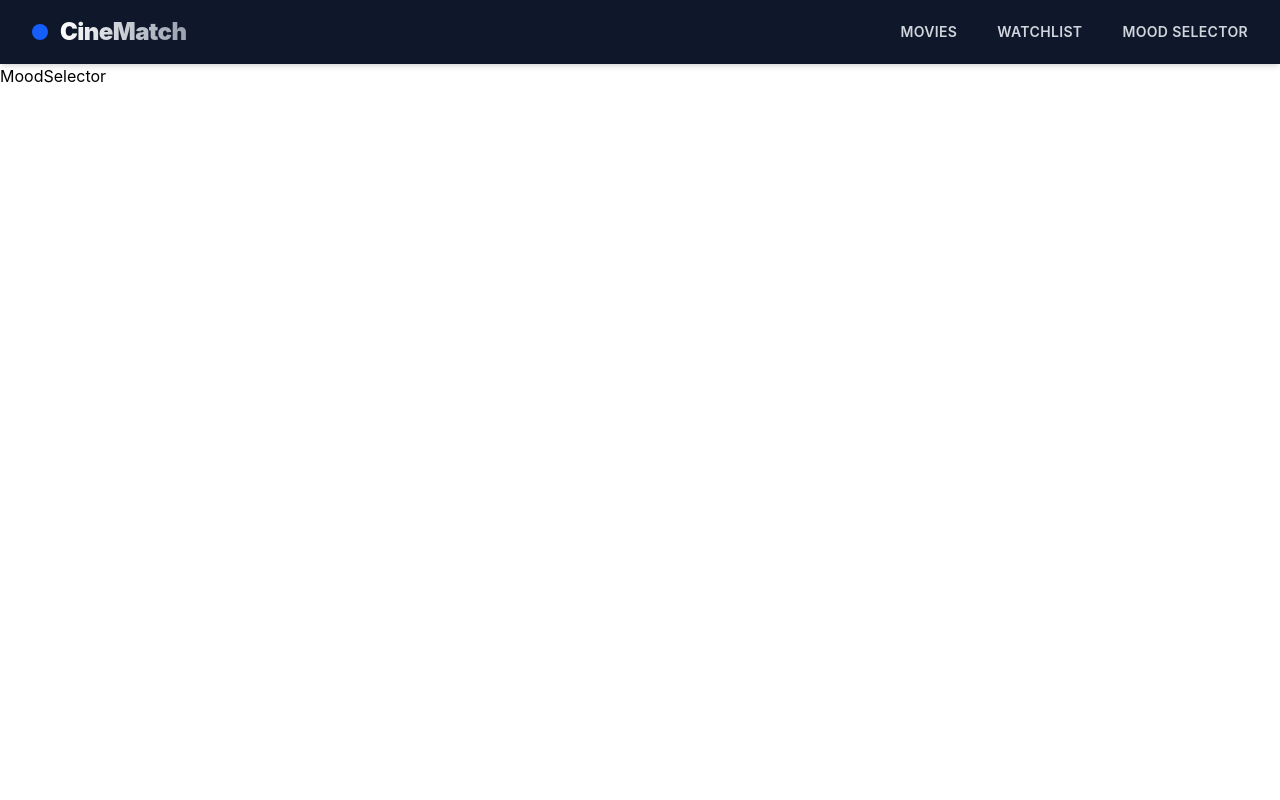
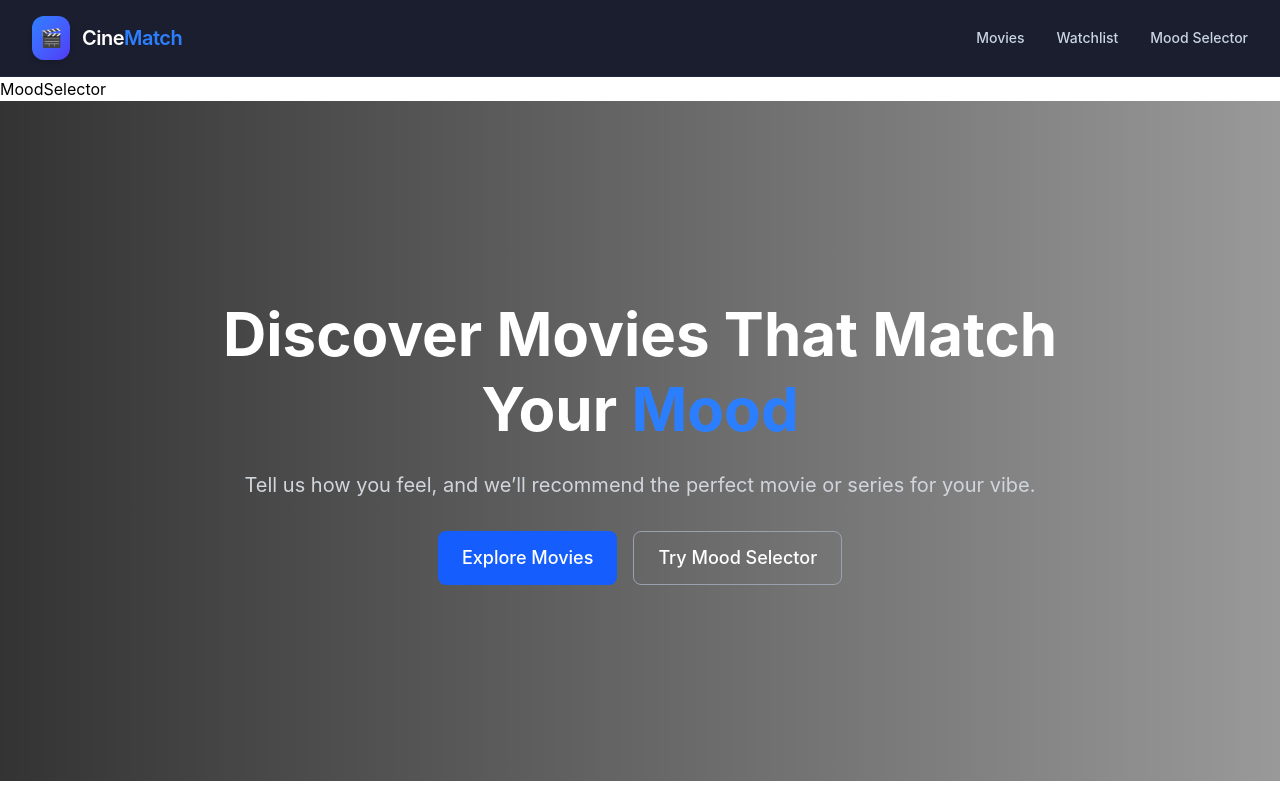
Before and after one commit to AdityaNayak12/imbd-clone, a React (Vite) app: page /mood in a window 1280 px wide. Built offline with nearby package versions, Linux system fonts and the light colour scheme.

Commit message:
feat(app): banner component

```diff
--- a/src/App.jsx
+++ b/src/App.jsx
@@ -3,6 +3,7 @@ import Navbar from './components/Navbar'
 import WatchList from './components/WatchList'
 import MoodSelector from './components/MoodSelector'
 import Movies from './components/Movies'
+import Banner from './components/Banner'
 import { BrowserRouter, Routes, Route } from "react-router-dom"
 
 function App() {
@@ -16,6 +17,7 @@ function App() {
           <Route path="/mood" element={<MoodSelector />} />
         </Routes>
       </BrowserRouter>
+      <Banner/>
 
 
     </>
--- /dev/null
+++ b/src/components/Banner.jsx
@@ -0,0 +1,41 @@
+import React, { Component } from 'react'
+
+function Banner() {
+    return (
+        <section className="relative w-full h-[85vh] flex items-center justify-center text-white overflow-hidden">
+
+
+            {/* Dark Overlay */}
+            <div className="absolute inset-0 bg-gradient-to-r from-black/80 via-black/60 to-black/40" />
+
+            {/* Content */}
+            <div className="relative z-10 max-w-4xl px-6 text-center">
+
+                <h1 className="text-4xl md:text-6xl font-bold leading-tight">
+                    Discover Movies That Match Your{" "}
+                    <span className="text-blue-500">Mood</span>
+                </h1>
+
+                <p className="mt-6 text-lg md:text-xl text-gray-300">
+                    Tell us how you feel, and we’ll recommend the perfect movie or
+                    series for your vibe.
+                </p>
+
+                {/* CTA Buttons */}
+                <div className="mt-8 flex flex-col sm:flex-row justify-center gap-4">
+                    <button className="px-6 py-3 bg-blue-600 hover:bg-blue-700 rounded-lg text-lg font-medium transition duration-300">
+                        Explore Movies
+                    </button>
+
+                    <button className="px-6 py-3 border border-gray-400 hover:border-white rounded-lg text-lg font-medium transition duration-300">
+                        Try Mood Selector
+                    </button>
+                </div>
+
+            </div>
+        </section>
+    )
+
+}
+
+export default Banner
--- a/src/components/Navbar.jsx
+++ b/src/components/Navbar.jsx
@@ -1,36 +1,48 @@
-import React from 'react'
-import {Link} from 'react-router-dom'
+import React from "react";
+import { Link } from "react-router-dom";
 
 function Navbar() {
   return (
-    <nav className="flex items-center justify-between px-8 py-4 bg-slate-900 text-white shadow-md">
+    <nav className="w-full bg-slate-950/90 backdrop-blur-md border-b border-slate-800">
+      <div className="max-w-7xl mx-auto px-8 py-4 flex items-center justify-between">
 
-      {/* Left Side: Logo and Title */}
-      <div className="flex items-center space-x-3 cursor-pointer">
-        <div className="bg-blue-600 p-2 rounded-lg">
-          {/* Movie Reel SVG Icon */}
+        <div className="flex items-center gap-3 cursor-pointer group">
 
+          <div className="bg-gradient-to-br from-blue-500 to-indigo-600 p-2 rounded-xl shadow-md group-hover:scale-105 transition-transform duration-300">
+            <span className="text-white text-lg">🎬</span>
           </div>
-        <h1 className="text-2xl font-black tracking-tight bg-gradient-to-r from-white to-gray-400 bg-clip-text text-transparent">
-          CineMatch
+
+          <h1 className="text-xl font-semibold tracking-tight text-white">
+            Cine<span className="text-blue-500">Match</span>
           </h1>
         </div>
 
-      {/* Right Side: Navigation Links */}
-      <div className="flex space-x-10 items-center">
-        <Link to="/" className="text-sm font-semibold text-gray-300 hover:text-blue-400 transition-all duration-300 uppercase tracking-wide">
+        <div className="flex items-center gap-8">
+          <Link
+            to="/"
+            className="relative text-sm font-medium text-slate-300 hover:text-white transition duration-300 after:absolute after:left-0 after:-bottom-1 after:h-[2px] after:w-0 after:bg-blue-500 after:transition-all after:duration-300 hover:after:w-full"
+          >
             Movies
           </Link>
-        <Link to="/watchlist" className="text-sm font-semibold text-gray-300 hover:text-blue-400 transition-all duration-300 uppercase tracking-wide">
+
+          <Link
+            to="/watchlist"
+            className="relative text-sm font-medium text-slate-300 hover:text-white transition duration-300 after:absolute after:left-0 after:-bottom-1 after:h-[2px] after:w-0 after:bg-blue-500 after:transition-all after:duration-300 hover:after:w-full"
+          >
             Watchlist
           </Link>
-        <Link to="/mood" className="text-sm font-semibold text-gray-300 hover:text-blue-400 transition-all duration-300 uppercase tracking-wide">
+
+          <Link
+            to="/mood"
+            className="relative text-sm font-medium text-slate-300 hover:text-white transition duration-300 after:absolute after:left-0 after:-bottom-1 after:h-[2px] after:w-0 after:bg-blue-500 after:transition-all after:duration-300 hover:after:w-full"
+          >
             Mood Selector
           </Link>
         </div>
 
+      </div>
     </nav>
-  )
+  );
 }
 
-export default Navbar
+export default Navbar;
```
Lines whose indentation alone changed are shown as unchanged.
